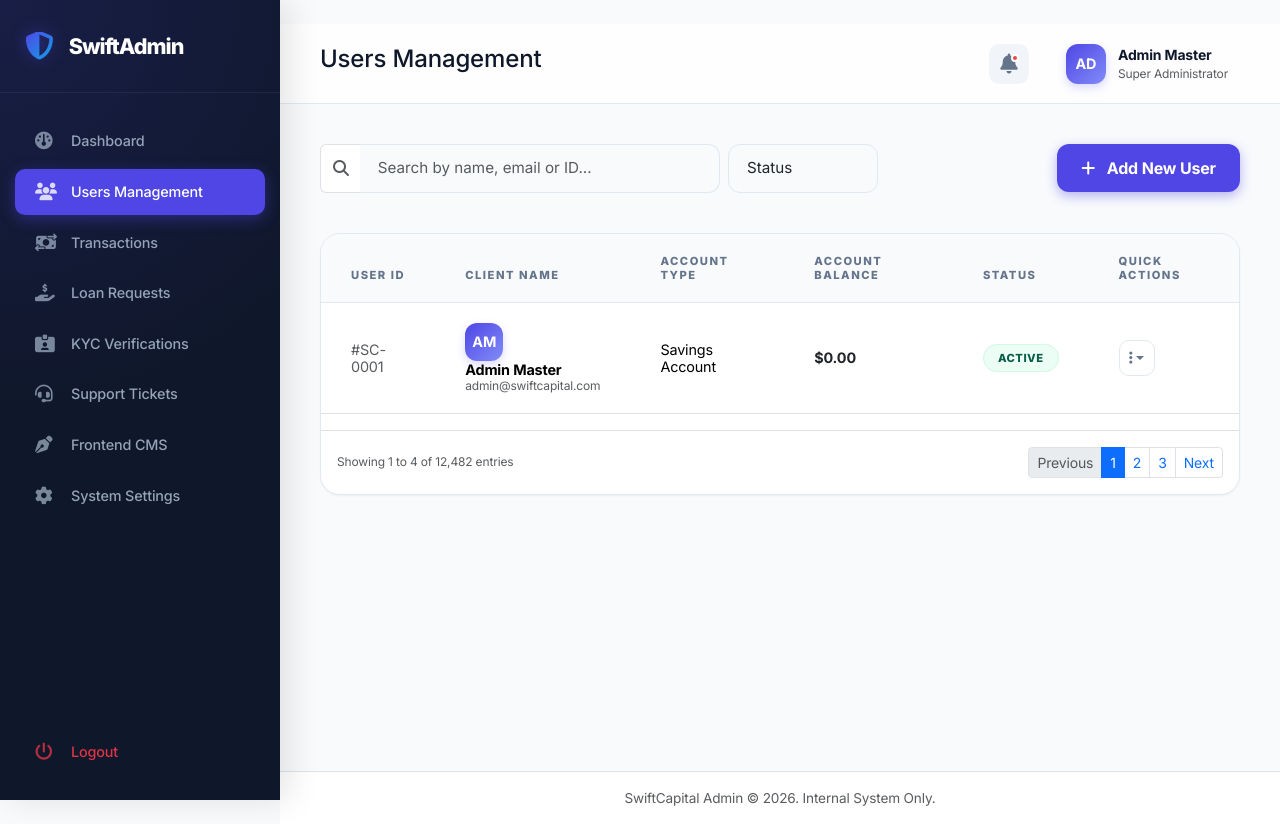
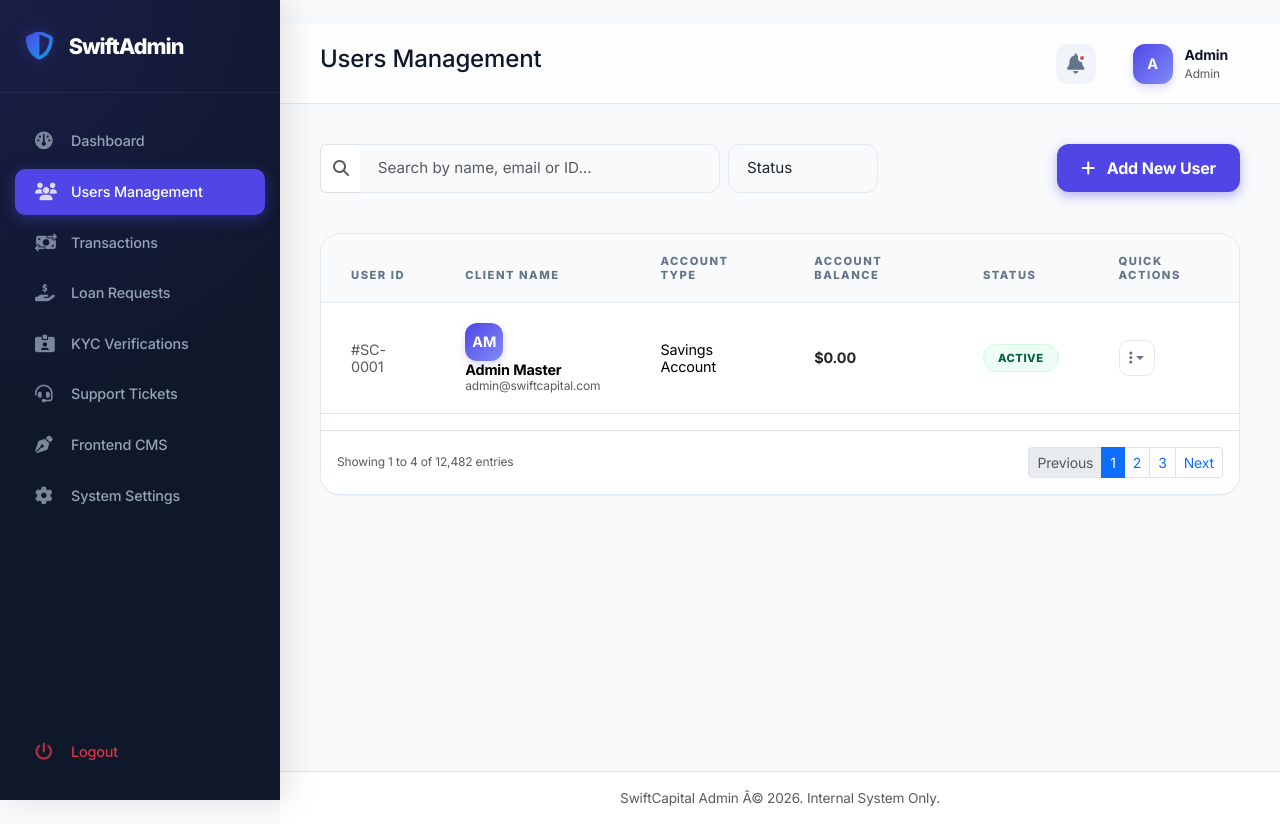
Before and after one commit to davehenzy/trustglobal, a PHP site: page /admin/users.php in a window 1280 px wide. Run offline with PHP 8.4, Linux system fonts and the light colour scheme; a user stored in the database is signed in; data comes from the database, SQL or seed files in the repository; both versions use the stored data as it was after the commit.

Commit message:
admin detils

```diff
--- a/admin/cms.php
+++ b/admin/cms.php
@@ -72,10 +72,10 @@
                 </div>
 
                 <div class="admin-profile">
-                    <div class="admin-avatar">AD</div>
+                    <div class="admin-avatar"><?php echo strtoupper(substr($_SESSION["user_name"] ?? "A", 0, 1)); ?></div>
                     <div class="d-none d-md-block">
-                        <div class="fw-bold text-sm">Admin Master</div>
-                        <div class="text-xs text-muted">Super Administrator</div>
+                        <div class="fw-bold text-sm"><?php echo $_SESSION["user_name"] ?? "Admin"; ?></div>
+                        <div class="text-xs text-muted"><?php echo $_SESSION["role"] ?? "Administrator"; ?></div>
                     </div>
                 </div>
             </div>
--- a/admin/index.php
+++ b/admin/index.php
@@ -164,10 +164,10 @@
                 </div>
 
                 <div class="admin-profile ms-2">
-                    <div class="admin-avatar">AD</div>
+                    <div class="admin-avatar"><?php echo strtoupper(substr($_SESSION["user_name"] ?? "A", 0, 1)); ?></div>
                     <div class="d-none d-md-block">
-                        <div class="fw-bold text-sm lh-1">Admin Master</div>
-                        <div class="text-xs text-muted">Super Administrator</div>
+                        <div class="fw-bold text-sm lh-1"><?php echo $_SESSION["user_name"] ?? "Admin"; ?></div>
+                        <div class="text-xs text-muted"><?php echo $_SESSION["role"] ?? "Administrator"; ?></div>
                     </div>
                     <i class="fa-solid fa-chevron-down text-muted text-xs ms-1"></i>
                 </div>
--- a/admin/kyc.php
+++ b/admin/kyc.php
@@ -72,10 +72,10 @@
                 </div>
 
                 <div class="admin-profile">
-                    <div class="admin-avatar">AD</div>
+                    <div class="admin-avatar"><?php echo strtoupper(substr($_SESSION["user_name"] ?? "A", 0, 1)); ?></div>
                     <div class="d-none d-md-block">
-                        <div class="fw-bold text-sm">Admin Master</div>
-                        <div class="text-xs text-muted">Super Administrator</div>
+                        <div class="fw-bold text-sm"><?php echo $_SESSION["user_name"] ?? "Admin"; ?></div>
+                        <div class="text-xs text-muted"><?php echo $_SESSION["role"] ?? "Administrator"; ?></div>
                     </div>
                 </div>
             </div>
--- a/admin/loans.php
+++ b/admin/loans.php
@@ -72,10 +72,10 @@
                 </div>
 
                 <div class="admin-profile">
-                    <div class="admin-avatar">AD</div>
+                    <div class="admin-avatar"><?php echo strtoupper(substr($_SESSION["user_name"] ?? "A", 0, 1)); ?></div>
                     <div class="d-none d-md-block">
-                        <div class="fw-bold text-sm">Admin Master</div>
-                        <div class="text-xs text-muted">Super Administrator</div>
+                        <div class="fw-bold text-sm"><?php echo $_SESSION["user_name"] ?? "Admin"; ?></div>
+                        <div class="text-xs text-muted"><?php echo $_SESSION["role"] ?? "Administrator"; ?></div>
                     </div>
                 </div>
             </div>
--- a/admin/settings.php
+++ b/admin/settings.php
@@ -72,10 +72,10 @@
                 </div>
 
                 <div class="admin-profile">
-                    <div class="admin-avatar">AD</div>
+                    <div class="admin-avatar"><?php echo strtoupper(substr($_SESSION["user_name"] ?? "A", 0, 1)); ?></div>
                     <div class="d-none d-md-block">
-                        <div class="fw-bold text-sm">Admin Master</div>
-                        <div class="text-xs text-muted">Super Administrator</div>
+                        <div class="fw-bold text-sm"><?php echo $_SESSION["user_name"] ?? "Admin"; ?></div>
+                        <div class="text-xs text-muted"><?php echo $_SESSION["role"] ?? "Administrator"; ?></div>
                     </div>
                 </div>
             </div>
--- a/admin/support.php
+++ b/admin/support.php
@@ -72,10 +72,10 @@
                 </div>
 
                 <div class="admin-profile">
-                    <div class="admin-avatar">AD</div>
+                    <div class="admin-avatar"><?php echo strtoupper(substr($_SESSION["user_name"] ?? "A", 0, 1)); ?></div>
                     <div class="d-none d-md-block">
-                        <div class="fw-bold text-sm">Admin Master</div>
-                        <div class="text-xs text-muted">Super Administrator</div>
+                        <div class="fw-bold text-sm"><?php echo $_SESSION["user_name"] ?? "Admin"; ?></div>
+                        <div class="text-xs text-muted"><?php echo $_SESSION["role"] ?? "Administrator"; ?></div>
                     </div>
                 </div>
             </div>
--- a/admin/transactions.php
+++ b/admin/transactions.php
@@ -72,10 +72,10 @@
                 </div>
 
                 <div class="admin-profile">
-                    <div class="admin-avatar">AD</div>
+                    <div class="admin-avatar"><?php echo strtoupper(substr($_SESSION["user_name"] ?? "A", 0, 1)); ?></div>
                     <div class="d-none d-md-block">
-                        <div class="fw-bold text-sm">Admin Master</div>
-                        <div class="text-xs text-muted">Super Administrator</div>
+                        <div class="fw-bold text-sm"><?php echo $_SESSION["user_name"] ?? "Admin"; ?></div>
+                        <div class="text-xs text-muted"><?php echo $_SESSION["role"] ?? "Administrator"; ?></div>
                     </div>
                 </div>
             </div>
--- a/admin/user-actions.php
+++ b/admin/user-actions.php
@@ -224,10 +224,10 @@
                 </div>
 
                 <div class="admin-profile">
-                    <div class="admin-avatar">AD</div>
+                    <div class="admin-avatar"><?php echo strtoupper(substr($_SESSION["user_name"] ?? "A", 0, 1)); ?></div>
                     <div class="d-none d-md-block">
-                        <div class="fw-bold text-sm">Admin Master</div>
-                        <div class="text-xs text-muted">Super Administrator</div>
+                        <div class="fw-bold text-sm"><?php echo $_SESSION["user_name"] ?? "Admin"; ?></div>
+                        <div class="text-xs text-muted"><?php echo $_SESSION["role"] ?? "Administrator"; ?></div>
                     </div>
                 </div>
             </div>
--- a/admin/user-add.php
+++ b/admin/user-add.php
@@ -209,7 +209,7 @@ if ($_SERVER['REQUEST_METHOD'] == 'POST') {
 
         <!-- Footer -->
         <footer class="mt-auto py-5 px-4 border-top bg-white text-center text-muted" style="font-size: 0.85rem;">
-            SwiftCapital Admin © 2026. Internal System Only.
+            SwiftCapital Admin Â© 2026. Internal System Only.
         </footer>
     </div>
 
--- a/admin/users.php
+++ b/admin/users.php
@@ -72,10 +72,10 @@
                 </div>
 
                 <div class="admin-profile">
-                    <div class="admin-avatar">AD</div>
+                    <div class="admin-avatar"><?php echo strtoupper(substr($_SESSION["user_name"] ?? "A", 0, 1)); ?></div>
                     <div class="d-none d-md-block">
-                        <div class="fw-bold text-sm">Admin Master</div>
-                        <div class="text-xs text-muted">Super Administrator</div>
+                        <div class="fw-bold text-sm"><?php echo $_SESSION["user_name"] ?? "Admin"; ?></div>
+                        <div class="text-xs text-muted"><?php echo $_SESSION["role"] ?? "Administrator"; ?></div>
                     </div>
                 </div>
             </div>
@@ -190,7 +190,7 @@
 
         <!-- Footer -->
         <footer class="mt-auto py-3 px-4 border-top bg-white text-center text-muted" style="font-size: 0.85rem;">
-            SwiftCapital Admin © 2026. Internal System Only.
+            SwiftCapital Admin Â© 2026. Internal System Only.
         </footer>
     </div>
 
```
Also changed, not shown: sql/schema.sql (+7 -0 lines).
